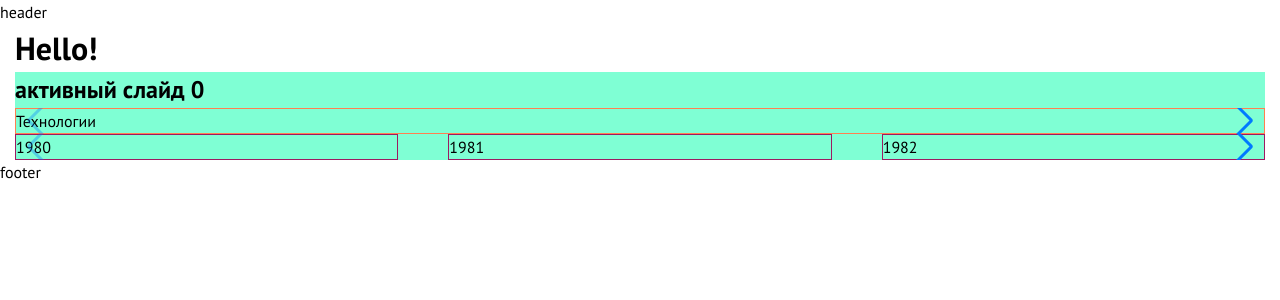
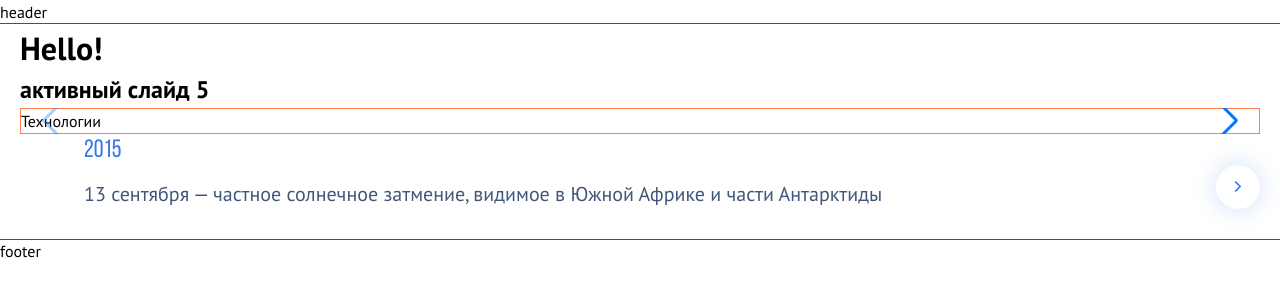
Before and after one commit to elkirillova/only_test, a React app: page / in a window 1280 px wide. Shown: the top 300 px of the page. Built offline with nearby package versions, Linux system fonts and the light colour scheme.

Commit message:
feat: complete second slider

```diff
--- a/src/components/TimeLineSlider/TimeLineSlider.scss
+++ b/src/components/TimeLineSlider/TimeLineSlider.scss
@@ -1,5 +1,9 @@
-.timeline {
-	background-color: aquamarine;
+@use '@/styles/colors' as *;
+@use '@/styles/mixins' as *;
+
+:root {
+	--swiper-navigation-size: 40px;
+	--swiper-navigation-sides-offset: 20px;
 }
 
 .timeline-period-slider {
@@ -10,10 +14,103 @@
 	}
 }
 
+.timeline-event-slider-wrapper {
+	margin-right: calc(-1 * var(--container-inline-padding));
+	display: flex;
+	justify-content: space-between;
+	align-items: center;
+	gap: 20px;
+
+	@include breakpoint(l) {
+		margin-right: 0;
+	}
+}
+
 .timeline-event-slider {
 	&__slide {
-		width: 100px;
-		height: 100px;
-		border: 1px solid rgb(156, 27, 98);
+		width: 166px;
+		height: auto;
+
+		@include breakpoint(md) {
+			width: 220px;
+		}
+
+		@include breakpoint(lg) {
+			width: 320px;
+		}
+
+		&-title {
+			margin-bottom: 15px;
+			font-family: 'Bebas Neue', sans-serif;
+			font-size: 16px;
+			line-height: 1.2;
+			text-transform: uppercase;
+			color: $color-blue;
+
+			@include breakpoint(lg) {
+				font-size: 25px;
+			}
+		}
+
+		&-desc {
+			font-size: 14px;
+			line-height: 1.45;
+			color: $color-dark-blue;
+
+			@include breakpoint(lg) {
+				font-size: 20px;
+				line-height: 1.5;
+			}
+		}
+	}
+
+	&__nav {
+		&-btn {
+			position: relative;
+			flex-shrink: 0;
+			width: var(--swiper-navigation-size);
+			height: var(--swiper-navigation-size);
+			border-radius: 100%;
+			background-color: $color-white;
+			box-shadow: 0 0 20px 5px rgb(56 119 238 / 15%);
+			transition: opacity 0.3s ease;
+			text-indent: -9999px;
+			cursor: pointer;
+
+			&:hover {
+				opacity: 0.8;
+			}
+
+			&:active {
+				opacity: 1;
+			}
+
+			&.swiper-button-disabled {
+				pointer-events: none;
+				opacity: 0;
+				visibility: hidden;
+			}
+
+			&--next {
+				&::after {
+					transform: rotate(180deg);
+				}
+			}
+
+			&::after {
+				content: '';
+				display: block;
+				position: absolute;
+				inset: 0;
+				margin: auto;
+				width: 8px;
+				height: 12px;
+				background-color: $color-blue;
+				mask-image: url('/icons/arrow.svg');
+				mask-repeat: no-repeat;
+				mask-position: center;
+				mask-size: contain;
+			}
+		}
 	}
 }
--- a/src/components/TimeLineSlider/TimeLineSlider.tsx
+++ b/src/components/TimeLineSlider/TimeLineSlider.tsx
@@ -1,60 +1,90 @@
 import { useState } from 'react'
+import { Swiper, SwiperSlide } from 'swiper/react'
 
-import { Swiper, SwiperSlide } from 'swiper/react'
 import { Navigation, Pagination, A11y } from 'swiper/modules'
+
+import { useMediaQuery } from '@/hooks'
+import { data } from '@/store'
+
 import 'swiper/css'
 import 'swiper/scss/navigation'
 import 'swiper/scss/pagination'
 
-import { useMediaQuery } from '@/hooks'
-import { data } from '@/store'
-
 export const TimeLineSlider = () => {
-	const [activePeriodIndex, setActivePeriodIndex] = useState(0)
-	const isDesktop = useMediaQuery('(min-width: 768px)')
+	const [activePeriodIndex, setActivePeriodIndex] = useState(5)
+	const isDesktop = useMediaQuery('(min-width: 992px)')
 
 	return (
-		<div className="timeline">
-			<h2>активный слайд {activePeriodIndex}</h2>
+		<div className={ 'timeline' }>
+			<h2>активный слайд { activePeriodIndex }</h2>
 			<Swiper
-				className="timeline-period-slider"
-				spaceBetween={50}
-				slidesPerView={1}
-				modules={[Navigation, Pagination]}
+				className={ 'timeline-period-slider' }
+				spaceBetween={ 50 }
+				slidesPerView={ 1 }
+				modules={ [Navigation, Pagination] }
 				navigation
-				pagination={!isDesktop ? { clickable: true } : false}
-				onSwiper={(swiper) => console.log(swiper)}
-				onSlideChange={(swiper) => setActivePeriodIndex(swiper.activeIndex)}
+				pagination={ !isDesktop ? { clickable: true } : false }
+				onSwiper={ (swiper) => console.log(swiper) }
+				onSlideChange={ (swiper) => setActivePeriodIndex(swiper.activeIndex) }
 			>
-				{data.map((period) => (
-					<SwiperSlide key={period.id} className="timeline-period-slider__slide">
-						{period.label}
+				{ data.map((period) => (
+					<SwiperSlide key={ period.id } className={ 'timeline-period-slider__slide' }>
+						{ period.label }
 					</SwiperSlide>
-				))}
+				)) }
 			</Swiper>
 
-			<Swiper
-				className="timeline-event-slider"
-				modules={[Navigation, A11y]}
-				slidesPerView={'auto'}
-				spaceBetween={25}
-				grabCursor={true}
-				navigation={isDesktop}
-				breakpoints={{
-					1024: {
-						slidesPerView: 3,
-						spaceBetween: 50,
-					},
-				}}
-			>
-				{data[activePeriodIndex].events.map((event) => (
-					<SwiperSlide key={event.id} className="timeline-event-slider__slide">
-						{event.year}
-						<br />
-						{event.short}
-					</SwiperSlide>
-				))}
-			</Swiper>
+			<div className={ 'timeline-event-slider-wrapper' }>
+				{ isDesktop && (
+					<button
+						className={
+							'timeline-event-slider__nav-btn timeline-event-slider__nav-btn--prev'
+						}
+					>
+						Prev
+					</button>
+				) }
+
+				<Swiper
+					className={ 'timeline-event-slider' }
+					modules={ [Navigation, A11y] }
+					slidesPerView={ 'auto' }
+					spaceBetween={ 25 }
+					grabCursor
+					navigation={
+						isDesktop
+							? {
+									prevEl: '.timeline-event-slider__nav-btn--prev',
+									nextEl: '.timeline-event-slider__nav-btn--next',
+								}
+							: false
+					}
+					breakpoints={ {
+						1280: {
+							spaceBetween: 40,
+						},
+						1440: {
+							spaceBetween: 80,
+						},
+					} }
+				>
+					{ data[activePeriodIndex].events.map((event) => (
+						<SwiperSlide key={ event.id } className={ 'timeline-event-slider__slide' }>
+							<div className={ 'timeline-event-slider__slide-title' }>{ event.year }</div>
+							<div className={ 'timeline-event-slider__slide-desc' }>{ event.short }</div>
+						</SwiperSlide>
+					)) }
+				</Swiper>
+				{ isDesktop && (
+					<button
+						className={
+							'timeline-event-slider__nav-btn timeline-event-slider__nav-btn--next'
+						}
+					>
+						Next
+					</button>
+				) }
+			</div>
 		</div>
 	)
 }
--- a/src/components/ui/Container/Container.scss
+++ b/src/components/ui/Container/Container.scss
@@ -1,6 +1,13 @@
+@use '@/styles/mixins' as *;
+
 .container {
 	margin: 0 auto;
-	max-width: 1440px; //TODO::
+	max-width: 1440px;
 	width: 100%;
-	padding: 0 15px;
+	padding: 0 var(--container-inline-padding);
+	outline: 1px solid rgb(211 5 125);
+
+	@include breakpoint(lg) {
+		padding: 0 var(--container-inline-padding);
+	}
 }
```
Also changed, not shown: public/icons/arrow.svg (added).
